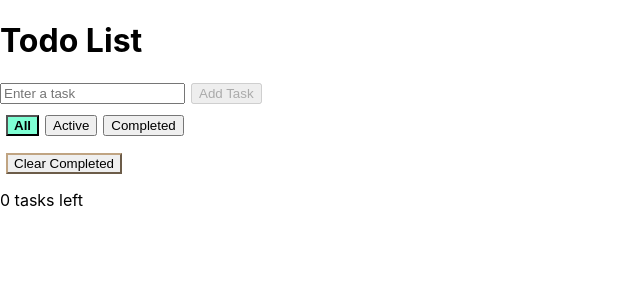
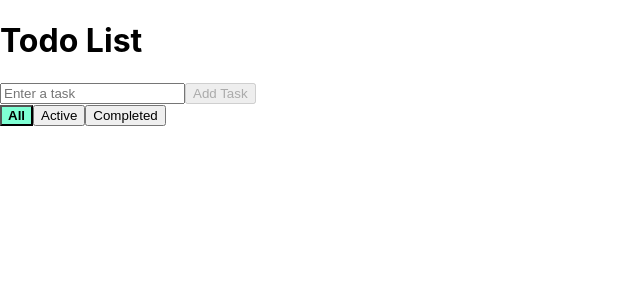
Before and after one commit to Yifan311/react-todo-localstorage, a React (Create React App) app: page / in a window 1280 px wide. Shown: the top 300 px of the page, without its empty margins (0-640 px from the left). Built offline with nearby package versions, Linux system fonts and the light colour scheme.

Commit message:
Revert "feat：add todo counter and clear completed"

```diff
--- a/src/App.css
+++ b/src/App.css
@@ -8,27 +8,15 @@
 }
 
 .clearAll {
-  border-color: #b63e35;
+  border-color: #f44336;
   color: black;
 }
 .clearAll:hover {
-  background-color: #b63e35;
+  background-color: #f44336;
   color: white;
 }
-.clearCompleted {
-  border-color: rgb(192, 164, 130);
-}
-.clearCompleted:hover {
-  background-color: rgb(192, 164, 130);
-}
+
 .done {
   text-decoration: line-through;
   opacity: 0.6;
 }
-
-button {
-  margin-left: 6px;
-}
-.filters {
-  margin-top: 10px;
-}
--- a/src/App.js
+++ b/src/App.js
@@ -63,12 +63,6 @@ function App() {
     );
   };
 
-  const remainingTasks = taskList.filter((task) => !task.done).length;
-
-  const clearCompleted = () => {
-    setTaskList((prev) => prev.filter((task) => !task.done));
-  };
-
   useEffect(() => {
     localStorage.setItem("tasks", JSON.stringify(taskList));
   }, [taskList]);
@@ -115,8 +109,6 @@ function App() {
         clearAll={clearAll}
         checkTask={checkTask}
         visibleTasks={visibleTasks}
-        remainingTasks={remainingTasks}
-        clearCompleted={clearCompleted}
       />
     </div>
   );
--- a/src/components/TaskList.js
+++ b/src/components/TaskList.js
@@ -6,8 +6,6 @@ function TaskList({
   clearAll,
   checkTask,
   visibleTasks,
-  remainingTasks,
-  clearCompleted,
 }) {
   return (
     <div>
@@ -27,10 +25,6 @@ function TaskList({
           Clear all
         </button>
       )}
-      <button onClick={clearCompleted} className="clearCompleted">
-        Clear Completed
-      </button>
-      <p>{remainingTasks} tasks left</p>
     </div>
   );
 }
```
